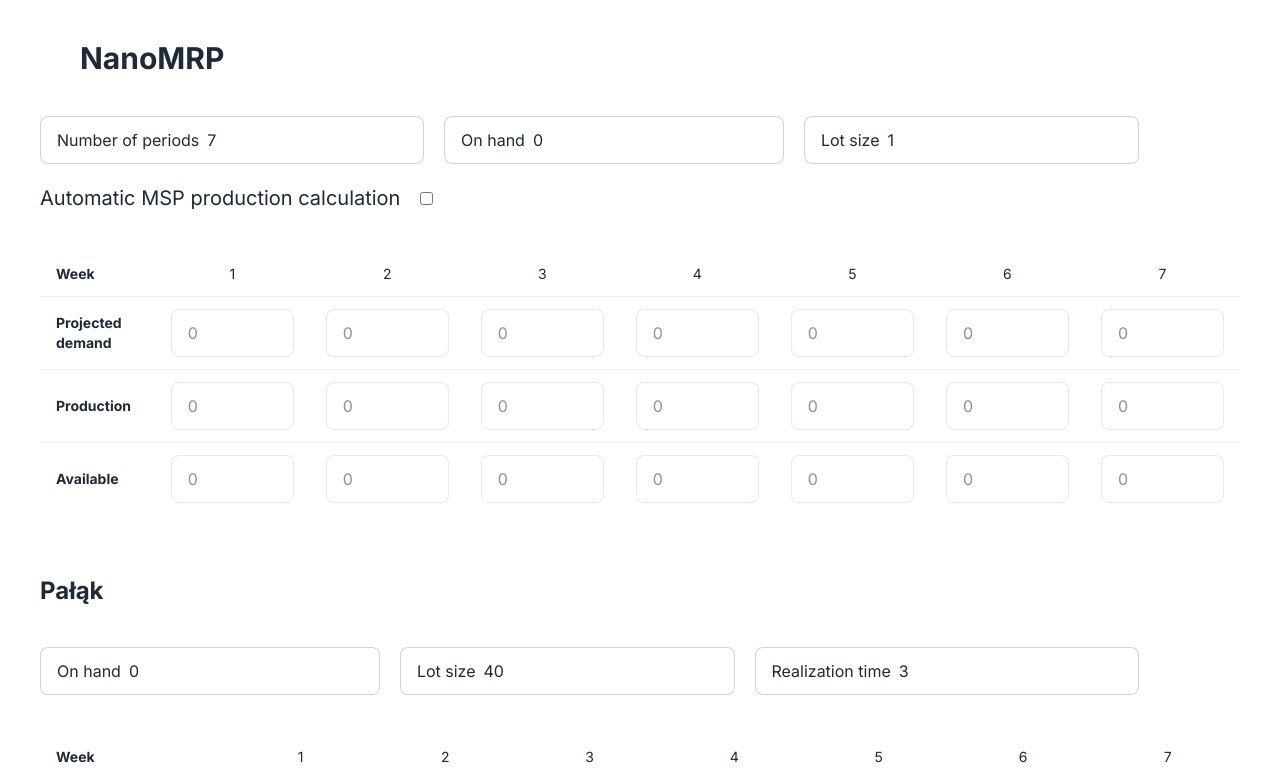
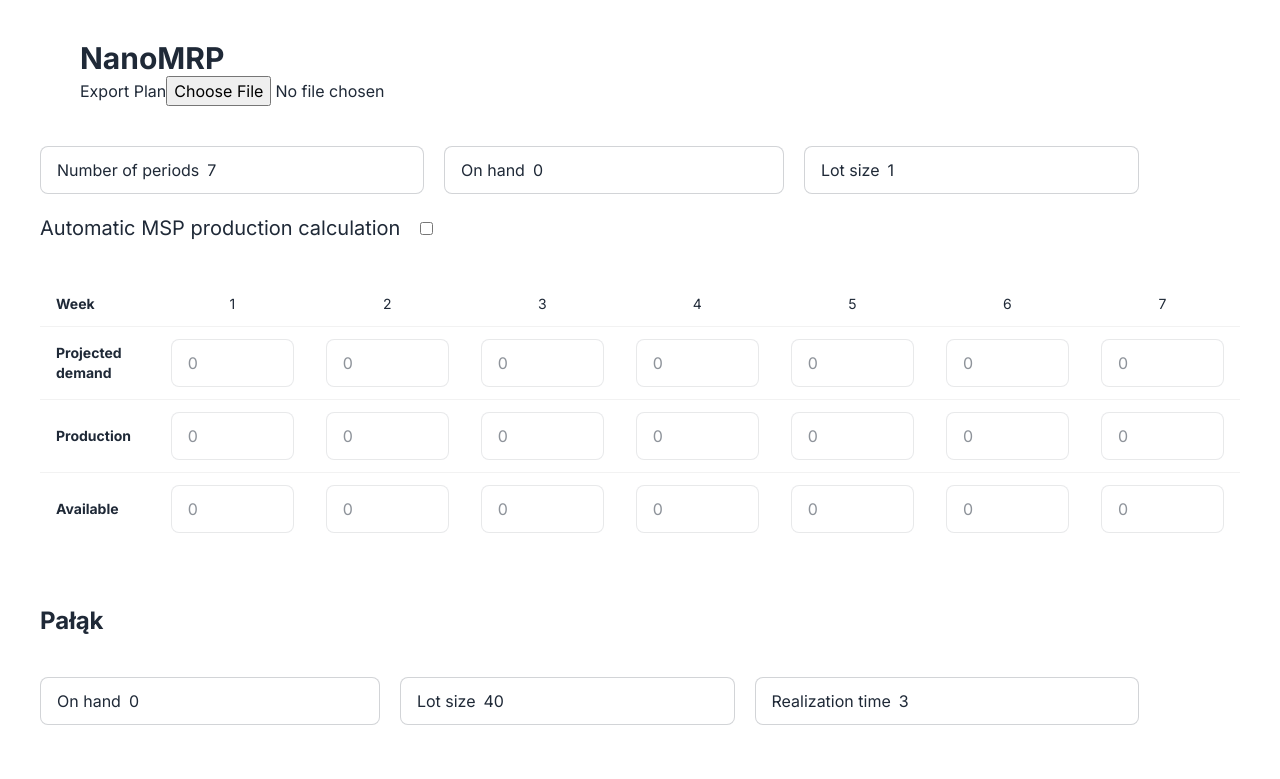
Before and after one commit to WojciechLopata/NanoMRP, a Next.js app: page / in a window 1280 px wide. Shown: the top 779 px of the page. Built offline with nearby package versions, Linux system fonts and the light colour scheme.

Commit message:
feat: importing and exporting plan

```diff
--- a/app/page.tsx
+++ b/app/page.tsx
@@ -1,4 +1,5 @@
 'use client';
+import { saveAs } from 'file-saver';
 
 import {ChangeEvent, Component, useState} from "react";
 import MPS from "@/components/MPS";
@@ -8,6 +9,24 @@ import MRPComponent from "@/models/MRPComponent";
 import MRPPeriod from "@/models/MRPPeriod";
 
 export default function Home() {
+    const handleExport = () => {
+        const json = JSON.stringify(mrp);
+        const blob = new Blob([json], {type: "application/json"});
+        saveAs(blob, 'plan.json');
+      };
+      const handleImport = (event: ChangeEvent<HTMLInputElement>) => {
+        const file = event.target.files[0];
+        if (file) {
+          const reader = new FileReader();
+          reader.onload = (e) => {
+            const json = e.target.result as string;
+            const plan = JSON.parse(json);
+            setMrp(plan);
+          };
+          reader.readAsText(file);
+        }
+      };
+
     const [componentIndex, setComponentIndex] = useState(null);
 
     // Default number of periods in the Master Production Schedule and all the components
@@ -82,10 +101,13 @@ export default function Home() {
         )
       );
 
+
     return (
         <div>
             <div className="pt-10 mx-20 ">
                 <h1 className="text-3xl font-bold ">NanoMRP</h1>
+                <button onClick={handleExport}>Export Plan</button>
+                <input type="file" accept=".json" onChange={handleImport} />
             </div>
             <main className="p-10">
                 <section className="flex flex-col gap-5">
--- a/package.json
+++ b/package.json
@@ -9,11 +9,13 @@
     "lint": "next lint"
   },
   "dependencies": {
+    "file-saver": "^2.0.5",
     "next": "14.1.3",
     "react": "^18",
     "react-dom": "^18"
   },
   "devDependencies": {
+    "@types/file-saver": "^2.0.7",
     "@types/node": "^20",
     "@types/react": "^18",
     "@types/react-dom": "^18",
```
Also changed, not shown: 1 other file (tests, documents, lock files or other folders).
